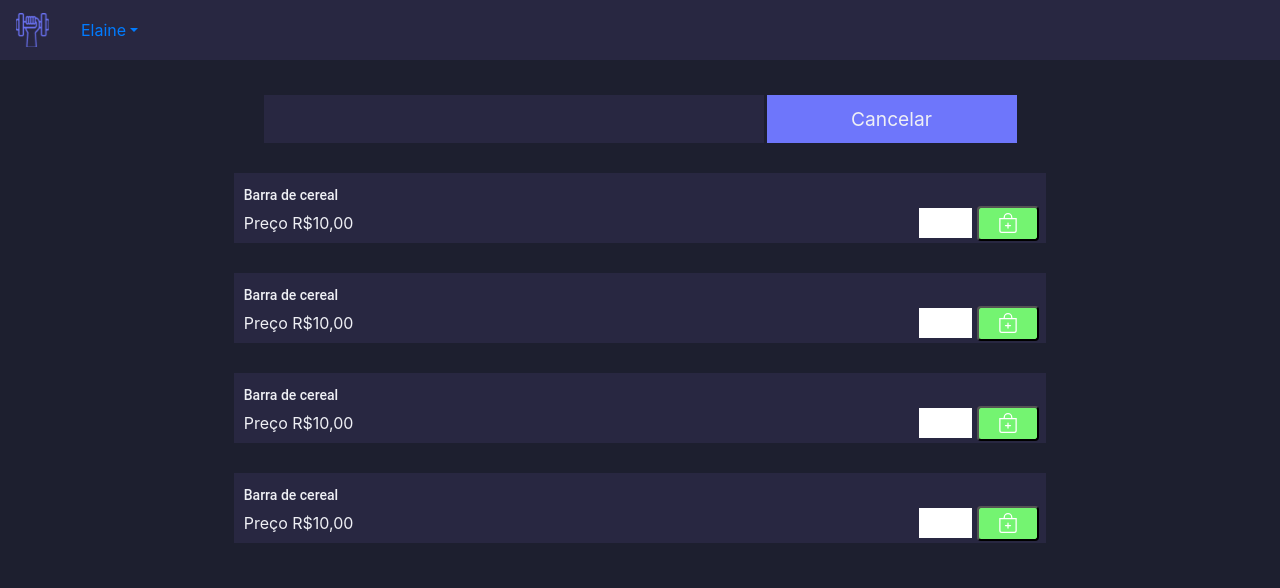
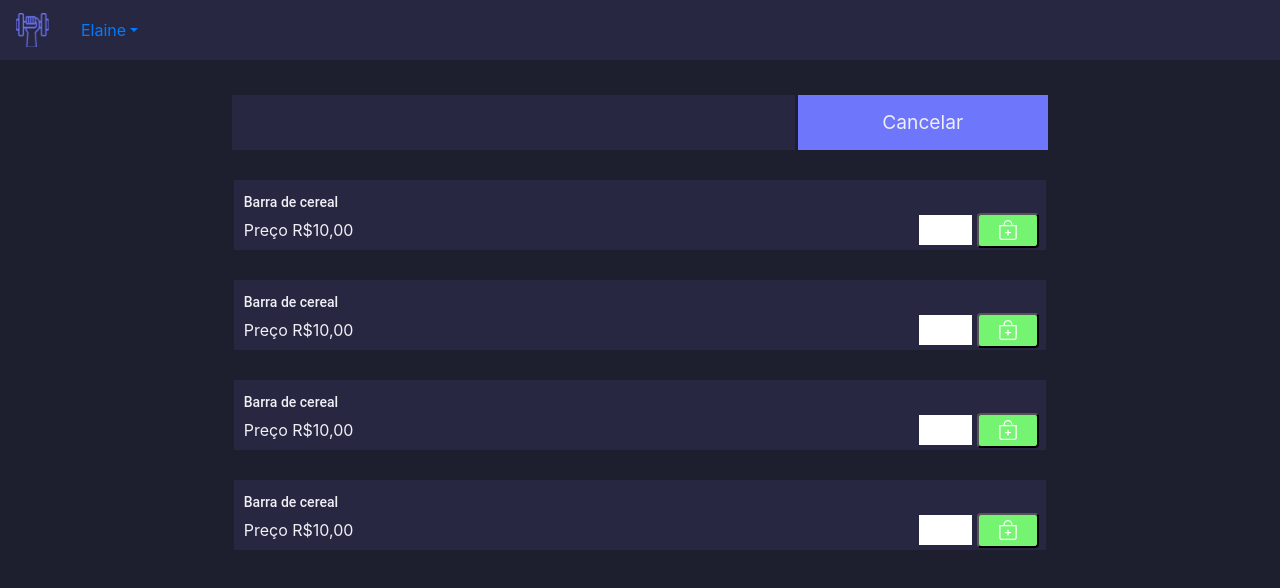
Before and after one commit to robsonmvieira/herba-front, a Next.js app: page /listproducts in a window 1280 px wide. Shown: the top 588 px of the page. Built offline with nearby package versions, Linux system fonts and the light colour scheme.

Commit message:
Ajuste responsivo

```diff
--- a/src/pages/listproducts/styles.ts
+++ b/src/pages/listproducts/styles.ts
@@ -99,7 +99,7 @@ export const InputFormList = styled.input`
   /* medium */
   @media (min-width: 361px) and (max-width: 760px) {
     width: 100%;
-    max-width: 400px;
+    /* max-width: 400px; */
     height: 48px;
     padding: 20px;
     background: #282741;
@@ -110,9 +110,9 @@ export const InputFormList = styled.input`
   /* large */
 
   @media (min-width: 761px) {
-    width: 100%;
-    max-width: 500px;
-    height: 48px;
+    width: 45%;
+    /* max-width: 500px; */
+    height: 55px;
     background: #282741;
     color: #eff0f5;
     border: none;
@@ -153,7 +153,7 @@ export const BtnList = styled.button`
     width: 20%;
     max-width: 500px;
     margin-top: 20px;
-    height: 48px;
+    height: 55px;
     background: #6e76fb;
     color: #eff0f5;
     border: none;
```
